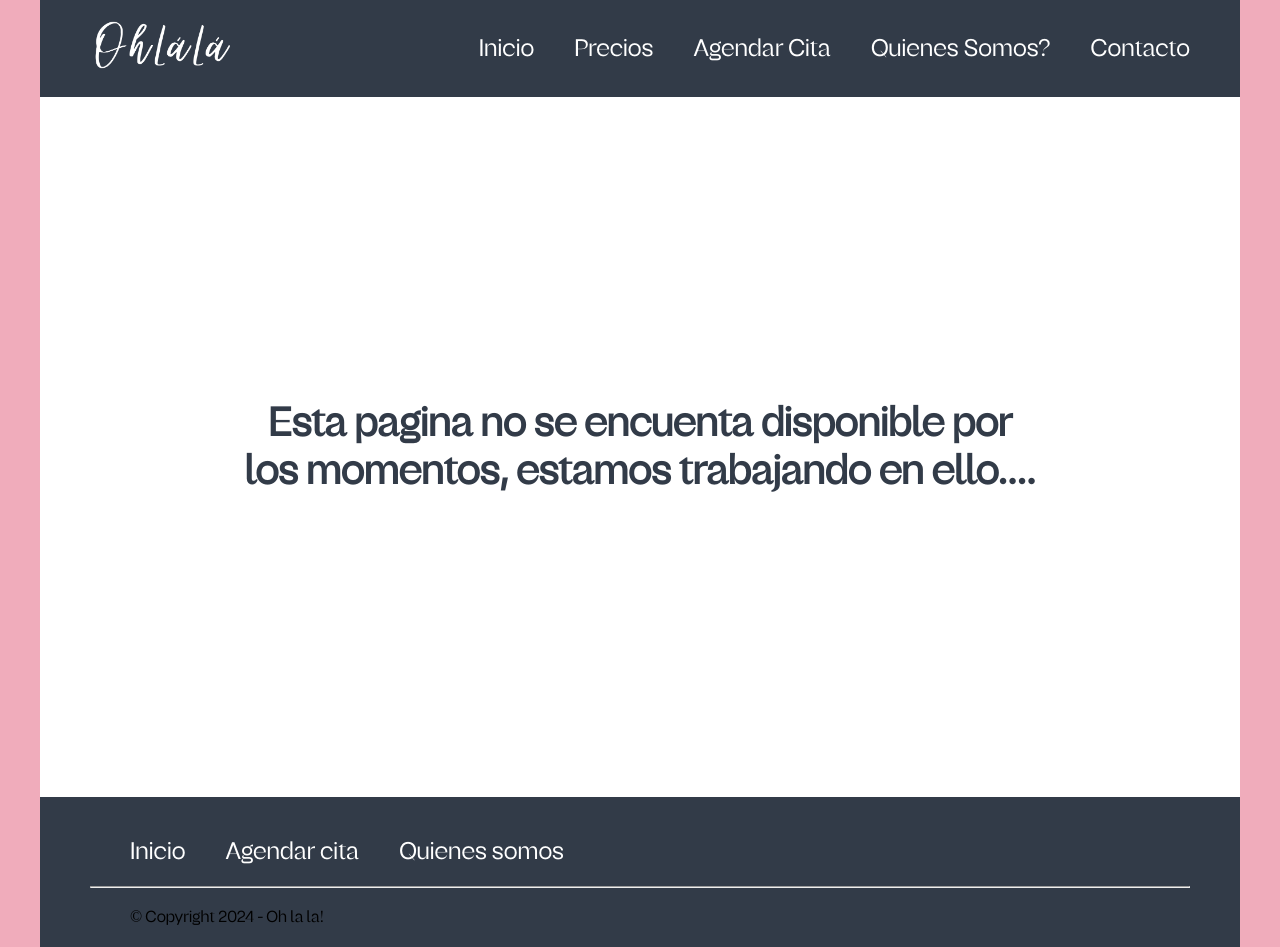
After one commit to luisjuarezve/proyectoOhlala, a Django app: page /agendar in a window 1280 px wide. The commit adds this page. Run offline with Django 5.2, Linux system fonts and the light colour scheme.

Commit message:
update 1
separe header, footer, y cree todas las vistas y urls

```diff
--- a/ohlala/ohlala/static/css/style.css
+++ b/ohlala/ohlala/static/css/style.css
@@ -264,6 +264,16 @@ header {
     margin-bottom: 50px;
 }
 
+
+.carousel {
+    display: flex;
+    align-items: center;
+    justify-content: center;
+    width: 100%;
+    height: 450px;
+    background: #fff;
+}
+
 .call-to-prices {
     width: 100%;
     height: 450px;
@@ -305,3 +315,31 @@ footer {
     padding: 20px 50px 20px 50px;
     background: #323B48;
 }
+
+.nav-footer {
+    padding-top: 20px;
+    padding-bottom: 20px;
+}
+
+footer hr {
+    margin-bottom: 20px;
+}
+
+footer span {
+    padding-left: 40px;
+}
+
+.mantenimiento {
+    display: flex;
+    align-items: center;
+    justify-content: center;
+    text-align: center;
+    width: 100%;
+    height: 700px;
+    background: #FFFFFF;
+}
+
+.mantenimiento h1 {
+    width: 800px;
+    color: #323B48;
+}
--- /dev/null
+++ b/ohlala/ohlala_app/templates/ohlala_app/agendar.html
@@ -0,0 +1,19 @@
+{% load static %}
+<!DOCTYPE html>
+<html lang="es">
+
+<head>
+    <meta charset="UTF-8">
+    <meta name="viewport" content="width=device-width, initial-scale=1.0">
+    <title>Oh la la!</title>
+    <link rel="stylesheet" href="{% static "css/style.css" %}">
+</head>
+
+<body>
+    {% include "ohlala_app/header.html" %}
+    <div class="mantenimiento">
+        <h1>Esta pagina no se encuenta disponible por los momentos, estamos trabajando en ello....</h1>
+    </div>
+    {% include "ohlala_app/footer.html" %}
+</body>
+</html>
--- /dev/null
+++ b/ohlala/ohlala_app/templates/ohlala_app/footer.html
@@ -0,0 +1,12 @@
+<footer>
+    <nav class="nav-footer">
+        <ul>
+            <li><a href="{% url "inicio" %}">Inicio</a></li>
+            <li><a href="{% url "agendar" %}">Agendar cita</a></li>
+            <li><a href="{% url "nosotros" %}">Quienes somos</a></li>
+        </ul>
+    </nav>
+    <hr>
+    <span>© Copyright 2024 - Oh la la!</span>
+</footer>
+</div>
--- /dev/null
+++ b/ohlala/ohlala_app/templates/ohlala_app/header.html
@@ -0,0 +1,16 @@
+{% load static %}
+<div class="container">
+    <header>
+        <a href="{% url "inicio" %}">
+            <img src="{% static "img/logo_nuevo.png" %}" class="logo" alt="logotipo-ohlala">
+        </a>
+        <nav>
+            <ul>
+                <li class="nav-item"><a href="{% url "inicio" %}">Inicio</a></li>
+                <li class="nav-item"><a href="{% url "precios" %}">Precios</a></li>
+                <li class="nav-item"><a href="{% url "agendar" %}">Agendar Cita</a></li>
+                <li class="nav-item"><a href="{% url "nosotros" %}">Quienes Somos?</a></li>
+                <li class="nav-item"><a href="{% url "contacto" %}">Contacto</a></li>
+            </ul>
+        </nav>
+    </header>
--- a/ohlala/ohlala_app/urls.py
+++ b/ohlala/ohlala_app/urls.py
@@ -1,5 +1,13 @@
 from django.urls import path, include
 from ohlala_app import views
+from django.conf.urls import handler404
+
 urlpatterns = [
     path('', views.inicio, name='inicio'),
+    path('precios', views.precios, name='precios'),
+    path('agendar', views.agendar, name='agendar'),
+    path('nosotros', views.nosotros, name='nosotros'),
+    path('contacto', views.contacto, name='contacto'),
 ]
+
+handler404 = 'ohlala_app.views.not_found'
--- a/ohlala/ohlala_app/views.py
+++ b/ohlala/ohlala_app/views.py
@@ -4,4 +4,24 @@ from django.http import HttpResponse, JsonResponse
 
 
 def inicio(request):
-    return render(request, 'ohlala_app/index.html')
+    return render(request, 'ohlala_app/inicio.html')
+
+
+def precios(request):
+    return render(request, 'ohlala_app/precios.html')
+
+
+def agendar(request):
+    return render(request, 'ohlala_app/agendar.html')
+
+
+def nosotros(request):
+    return render(request, 'ohlala_app/nosotros.html')
+
+
+def contacto(request):
+    return render(request, 'ohlala_app/contacto.html')
+
+
+def not_found(request, exception):
+    return render(request, '404.html')
```
Also changed, not shown: ohlala/ohlala_app/templates/ohlala_app/404.html (added, +19 -0 lines), ohlala/ohlala_app/templates/ohlala_app/contacto.html (added, +19 -0 lines), ohlala/ohlala_app/templates/ohlala_app/inicio.html (renamed from ohlala/ohlala_app/templates/ohlala_app/index.html, +5 -27 lines), ohlala/ohlala_app/templates/ohlala_app/nosotros.html (added, +19 -0 lines), ohlala/ohlala_app/templates/ohlala_app/precios.html (added, +19 -0 lines).
